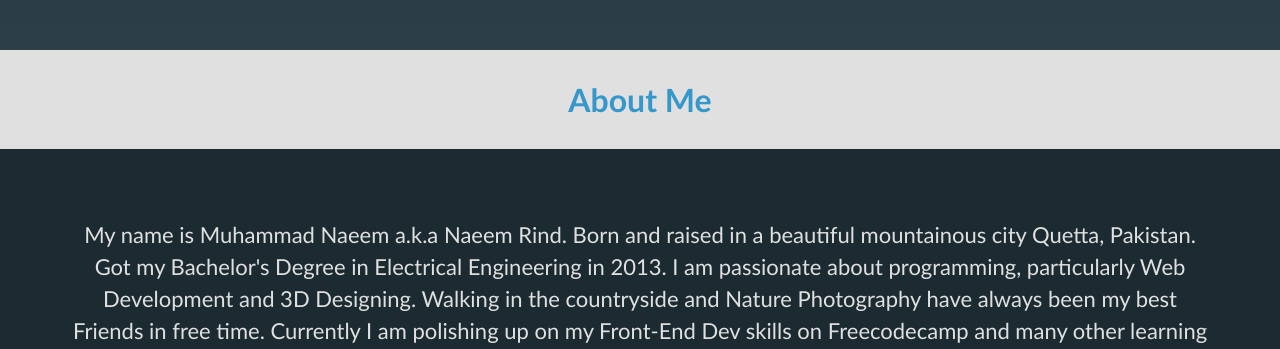
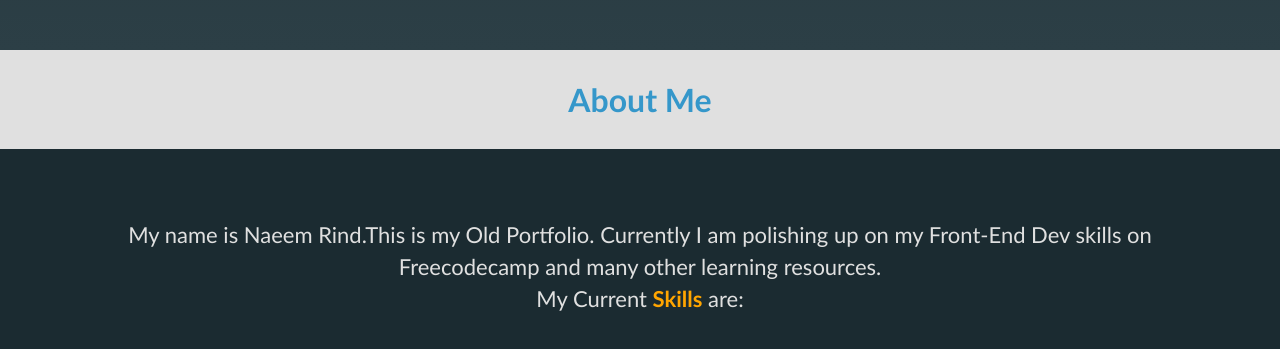
Before and after one commit to naeemrind/naeemr, a plain HTML site: page index.html in a window 1280 px wide. Shown: the part 750-1099 px from the top of the page. Drawn offline with Linux system fonts and the light colour scheme.

Commit message:
Update index.html

```diff
--- a/index.html
+++ b/index.html
@@ -700,7 +700,7 @@
         </div> <!-- ------------------ About Section End -------------------- -->
         <h1 class="myIntroHead" id="myIntro">About Me</h1>
         <div class="myIntro">
-            <p>My name is Muhammad Naeem a.k.a Naeem Rind. Born and raised in a beautiful mountainous city Quetta, Pakistan. Got my Bachelor's Degree in Electrical Engineering in 2013. I am passionate about programming, particularly Web Development and 3D Designing. Walking in the countryside and Nature Photography have always been my best Friends in free time. Currently I am polishing up on my Front-End Dev skills on Freecodecamp and many other learning resources.<span>My Current <strong>Skills</strong> are:</span></p>
+            <p>My name is Naeem Rind.This is my Old Portfolio. Currently I am polishing up on my Front-End Dev skills on Freecodecamp and many other learning resources.<span>My Current <strong>Skills</strong> are:</span></p>
             <div class="skills">
                 <div class="html">
                     <img src="html5.png" alt="HTML" />
```
